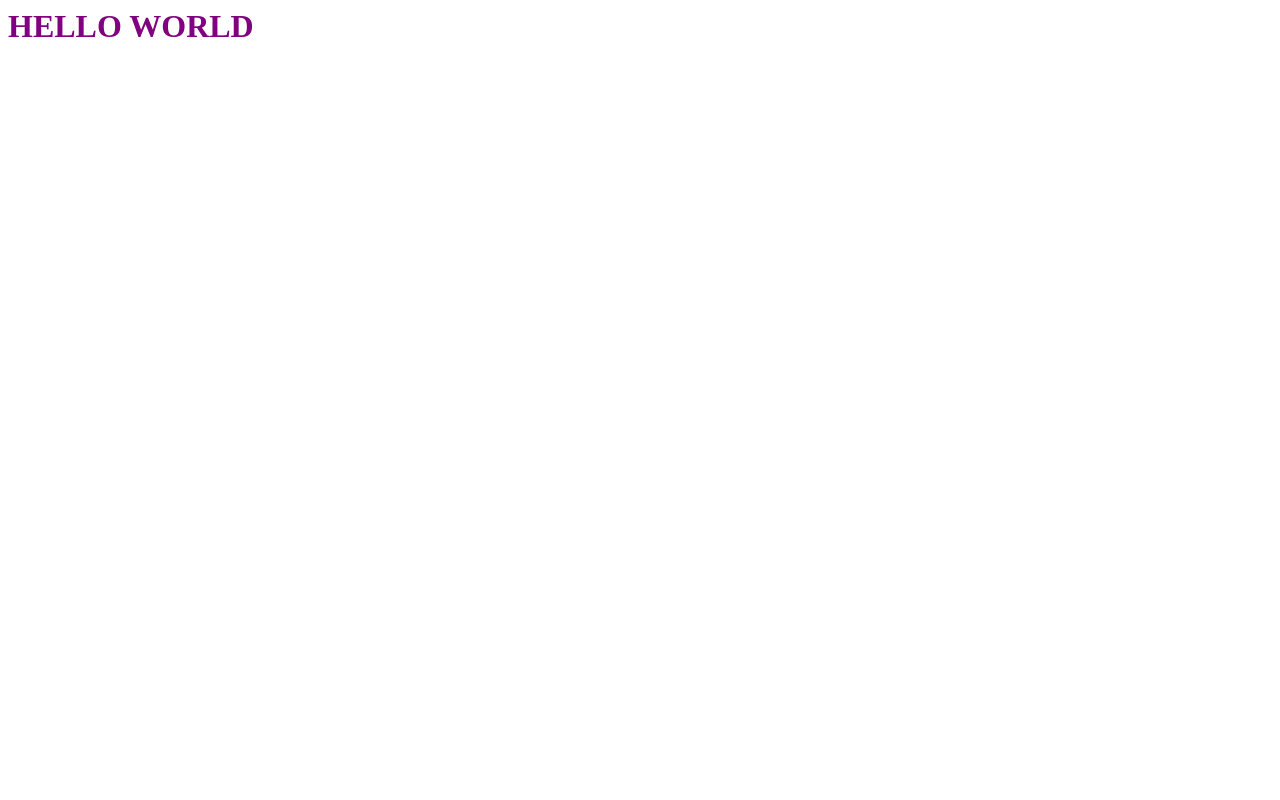
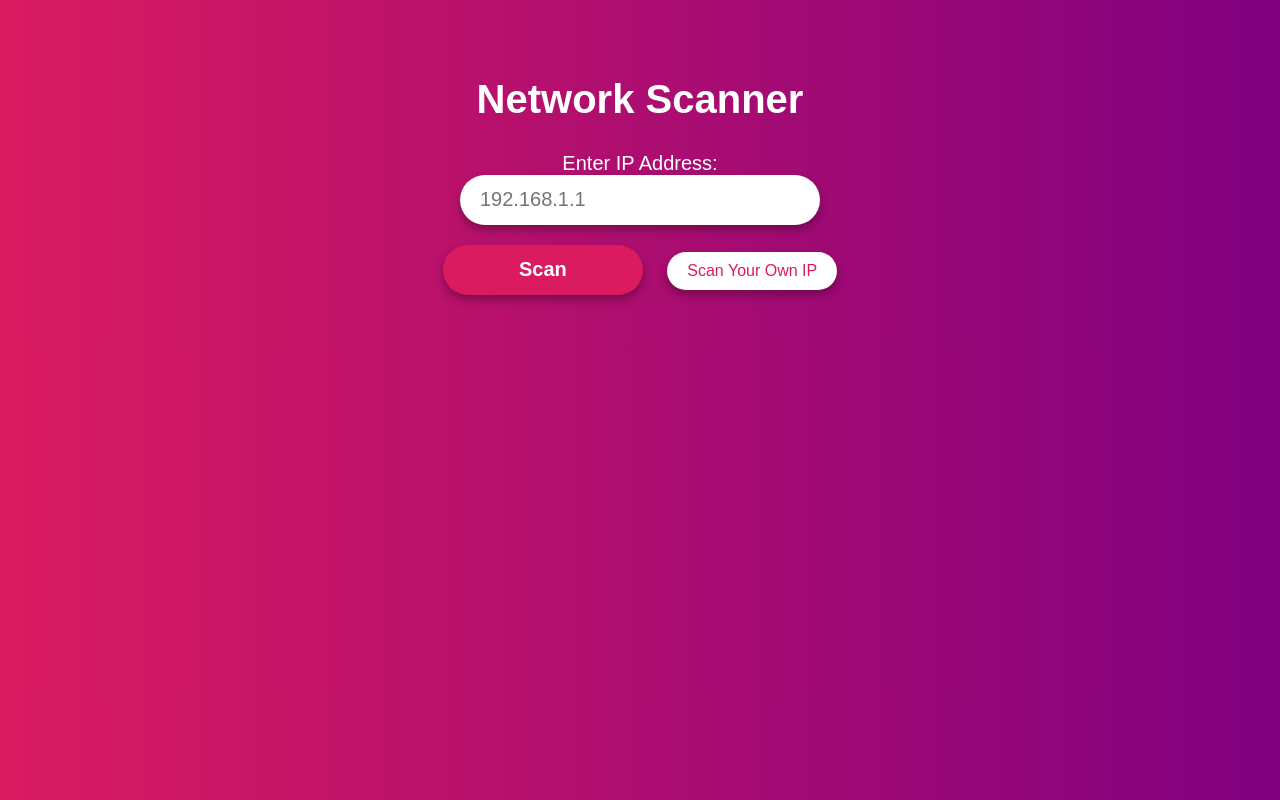
Before and after one commit to Dksie09/NetScan, a Flask app: page / in a window 1280 px wide. Before the commit the page is almost empty. Run offline with Flask 3, Linux system fonts and the light colour scheme.

Commit message:
updated homepage

```diff
--- a/main_ui.py
+++ b/main_ui.py
@@ -4,7 +4,7 @@ app = Flask(__name__)
 
 @app.route("/")
 def home():
-    return "<h1 style='color:purple'>HELLO WORLD</h1>"
+    return render_template("homepage.html")
 
 @app.route("/about")
 def about():
--- a/templates/homepage.html
+++ b/templates/homepage.html
@@ -1,12 +1,70 @@
 <!DOCTYPE html>
-<html lang="en">
+<html>
 <head>
-    <meta charset="UTF-8">
-    <meta http-equiv="X-UA-Compatible" content="IE=edge">
-    <meta name="viewport" content="width=device-width, initial-scale=1.0">
-    <title>Document</title>
+	<title>Network Scanner</title>
+	<style>
+		body {
+			margin: 0;
+			padding: 0;
+			background: linear-gradient(to right, #da1b60, purple);
+			font-family: Arial, sans-serif;
+		}
+		.container {
+			width: 50%;
+			margin: 0 auto;
+			padding: 50px 0;
+			text-align: center;
+		}
+		h1 {
+			color: #fff;
+			font-size: 40px;
+			margin-bottom: 30px;
+		}
+		input[type="text"] {
+			width: 50%;
+			height: 50px;
+			border: none;
+			border-radius: 25px;
+			font-size: 20px;
+			padding: 0 20px;
+			margin-bottom: 20px;
+			box-shadow: 0 5px 10px rgba(0,0,0,0.3);
+			outline: none;
+		}
+		input[type="submit"] {
+			width: 200px;
+			height: 50px;
+			border: none;
+			border-radius: 25px;
+			background-color: #da1b60;
+			color: #fff;
+			font-size: 20px;
+			font-weight: bold;
+			cursor: pointer;
+			box-shadow: 0 5px 10px rgba(0,0,0,0.3);
+			transition: background-color 0.5s ease;
+		}
+		input[type="submit"]:hover {
+			background-color: #ff8a00;
+			transition: background-color 0.5s ease;
+		}
+	</style>
 </head>
 <body>
+	<div class="container">
+		<h1>Network Scanner</h1>
+		<form>
+			<label for="ip-address" style="color: #fff; font-size: 20px;">Enter IP Address:</label><br>
+			<input type="text" id="ip-address" name="ip-address" placeholder="192.168.1.1"><br>
+			<input type="submit" value="Scan">
+			<button onclick="autoFill()" style="background-color: #fff; color: #da1b60; font-size: 16px; border: none; border-radius: 25px; padding: 10px 20px; margin-left: 20px; box-shadow: 0 5px 10px rgba(0,0,0,0.3); cursor: pointer; transition: background-color 0.5s ease;">Scan Your Own IP</button>
+		</form>
+	</div>
 
+	<script>
+		function autoFill() {
+			document.getElementById("ip-address").value = "192.168.1.1";
+		}
+	</script>
 </body>
 </html>
```
